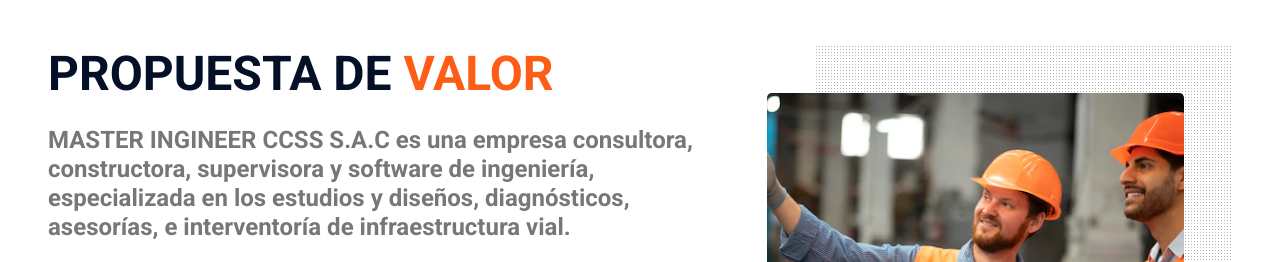
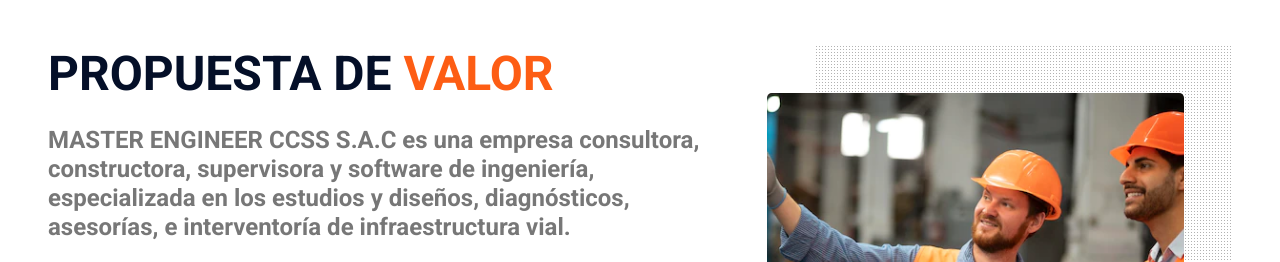
Before and after one commit to iblaze7010/MasterEnginerCCSS-Web, a plain HTML site: page index.html in a window 1280 px wide. Shown: the part 962-1224 px from the top of the page. Drawn offline with nearby package versions, Linux system fonts and the light colour scheme; a script that the page names is missing.

Commit message:
Fix bad repo

```diff
--- a/index.html
+++ b/index.html
@@ -200,7 +200,7 @@
         <div class="row g-5">
             <div class="col-lg-7">
                 <h1 class="display-5 text-uppercase mb-4">PROPUESTA DE  <span class="text-primary">VALOR</span></h1>
-                <h4 class=" mb-4 text-body">MASTER INGINEER CCSS S.A.C es una empresa consultora, constructora, supervisora y
+                <h4 class=" mb-4 text-body">MASTER ENGINEER CCSS S.A.C es una empresa consultora, constructora, supervisora y
                   software de ingeniería, especializada en los estudios y diseños, diagnósticos, asesorías, e interventoría de infraestructura vial.</h4>
                 <div class="row gx-5 py-2">
 
```
